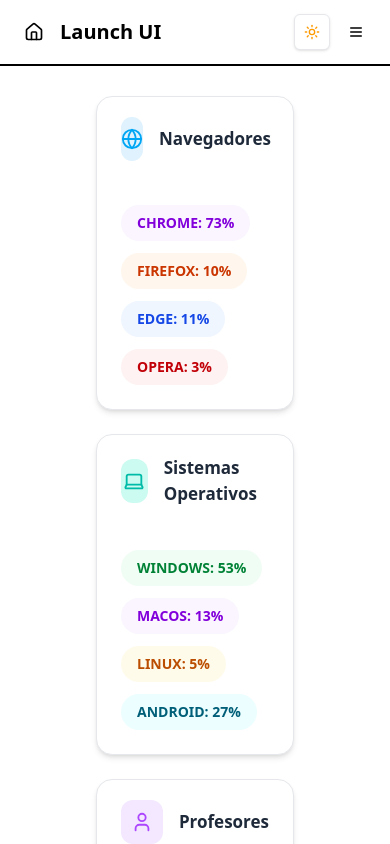
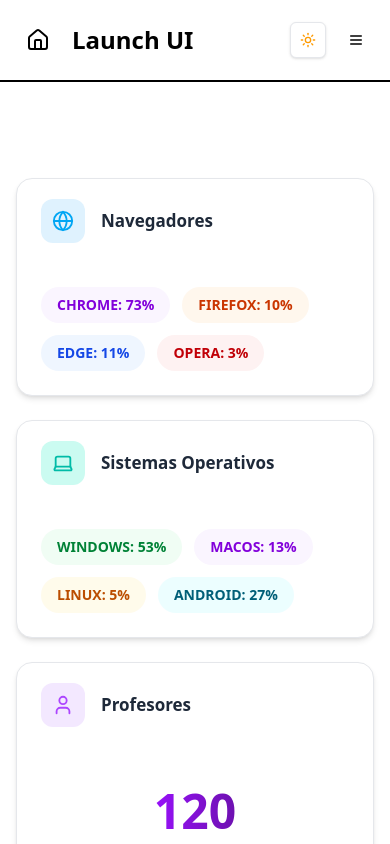
Before and after one commit to jpablortegam/Conacad, a Next.js app: page / in a window 390 px wide. Shown: the top 844 px of the page. Built offline with nearby package versions, Linux system fonts and the light colour scheme.

Commit message:
fix: update Navbar and Home components for improved layout and styling

```diff
--- a/app/(public)/page.tsx
+++ b/app/(public)/page.tsx
@@ -2,13 +2,13 @@ import { StatsGrid } from '@/components/widgets';
 import Navbar from '@/components/Navbar';
 //import {ThemeColorToggle} from "@/components/theme-color-toggle";
 
-
-
 export default function Home() {
   return (
-    <main className="flex min-h-screen flex-col items-center justify-between p-24">
+    <main >
       <Navbar />
-      <StatsGrid />
+      <div className="container mx-auto pt-24 px-4">
+        <StatsGrid />
+      </div>
     </main>
   );
 }
--- a/components/Navbar.tsx
+++ b/components/Navbar.tsx
@@ -1,6 +1,6 @@
 "use client";
 
-import { useState, useEffect } from "react";
+import { useState } from "react";
 import { ModeToggle } from "@/components/mode-toggle";
 import { Button } from "@/components/ui/button";
 import { cn } from "@/lib/utils";
@@ -12,21 +12,7 @@ export default function Navbar({
   ...props
 }: React.ComponentProps<"nav">) {
   const [isMenuOpen, setIsMenuOpen] = useState(false);
-  const [isScrolled, setIsScrolled] = useState(false);
   const router = useRouter();
-
-  useEffect(() => {
-    const handleScroll = () => {
-      if (window.scrollY > 10) {
-        setIsScrolled(true);
-      } else {
-        setIsScrolled(false);
-      }
-    };
-
-    window.addEventListener("scroll", handleScroll);
-    return () => window.removeEventListener("scroll", handleScroll);
-  }, []);
 
   const toggleMenu = () => {
     setIsMenuOpen(!isMenuOpen);
@@ -40,41 +26,38 @@ export default function Navbar({
   return (
     <nav
       className={cn(
-        "fixed top-0 left-0 right-0 z-50 transition-all duration-300 w-full",
-        isScrolled
-          ? "bg-background/95 backdrop-blur-sm shadow-md border-b border-border/40"
-          : "bg-background border-b border-border",
+        "w-full z-50 bg-background border-b border-border",
         className
       )}
       {...props}
     >
       {/* Barra principal */}
       <div className="w-full px-4 sm:px-6 lg:px-8">
-        <div className="flex items-center justify-between h-16">
+        <div className="flex items-center justify-between h-20 w-full">
           {/* Logo */}
           <div
-            className="flex items-center gap-2 cursor-pointer"
+            className="flex items-center gap-3 cursor-pointer"
             onClick={() => handleNavigation("/")}
           >
-            <div className="bg-primary/10 p-2 rounded-md hover:bg-primary/20 transition-colors">
-              <Home className="w-5 h-5 text-primary" />
+            <div className="bg-primary/10 p-2.5 rounded-md hover:bg-primary/20 transition-colors">
+              <Home className="w-6 h-6 text-primary" />
             </div>
-            <span className="font-bold text-xl">Launch UI</span>
+            <span className="font-bold text-2xl">Launch UI</span>
           </div>
 
           {/* Botones y Modo */}
-          <div className="flex items-center gap-2 md:gap-4">
-            <div className="hidden md:flex gap-2 md:gap-4">
+          <div className="flex items-center gap-3 md:gap-5">
+            <div className="hidden md:flex gap-3 md:gap-5">
               <Button
                 variant="outline"
-                size="sm"
+                size="default"
                 className="text-sm font-medium"
                 onClick={() => handleNavigation("/Sign-In")}
               >
                 Sign In
               </Button>
               <Button
-                size="sm"
+                size="default"
                 className="text-sm font-medium"
                 onClick={() => handleNavigation("/signup")}
               >
@@ -89,7 +72,7 @@ export default function Navbar({
               className="md:hidden"
               aria-label="Toggle menu"
             >
-              {isMenuOpen ? <X className="w-5 h-5" /> : <Menu className="w-5 h-5" />}
+              {isMenuOpen ? <X className="w-6 h-6" /> : <Menu className="w-6 h-6" />}
             </Button>
           </div>
         </div>
@@ -101,6 +84,7 @@ export default function Navbar({
           isMenuOpen ? "max-h-64" : "max-h-0"
         } overflow-hidden md:hidden`}
       >
+        <div className="container mx-auto p-4 space-y-2 bg-background">
           <div className="w-full h-px bg-border my-1"></div>
           <Button
             variant="outline"
@@ -116,6 +100,7 @@ export default function Navbar({
             Sign Up
           </Button>
         </div>
+      </div>
     </nav>
   );
 }
```
